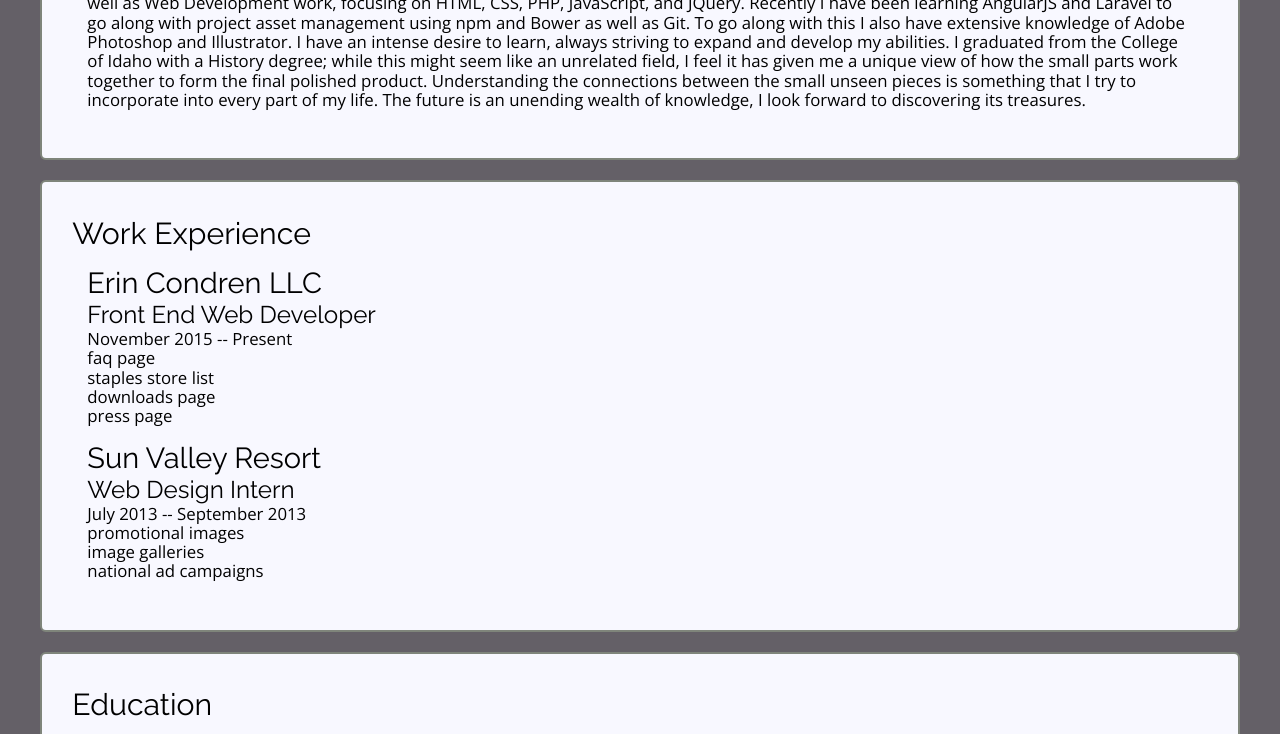
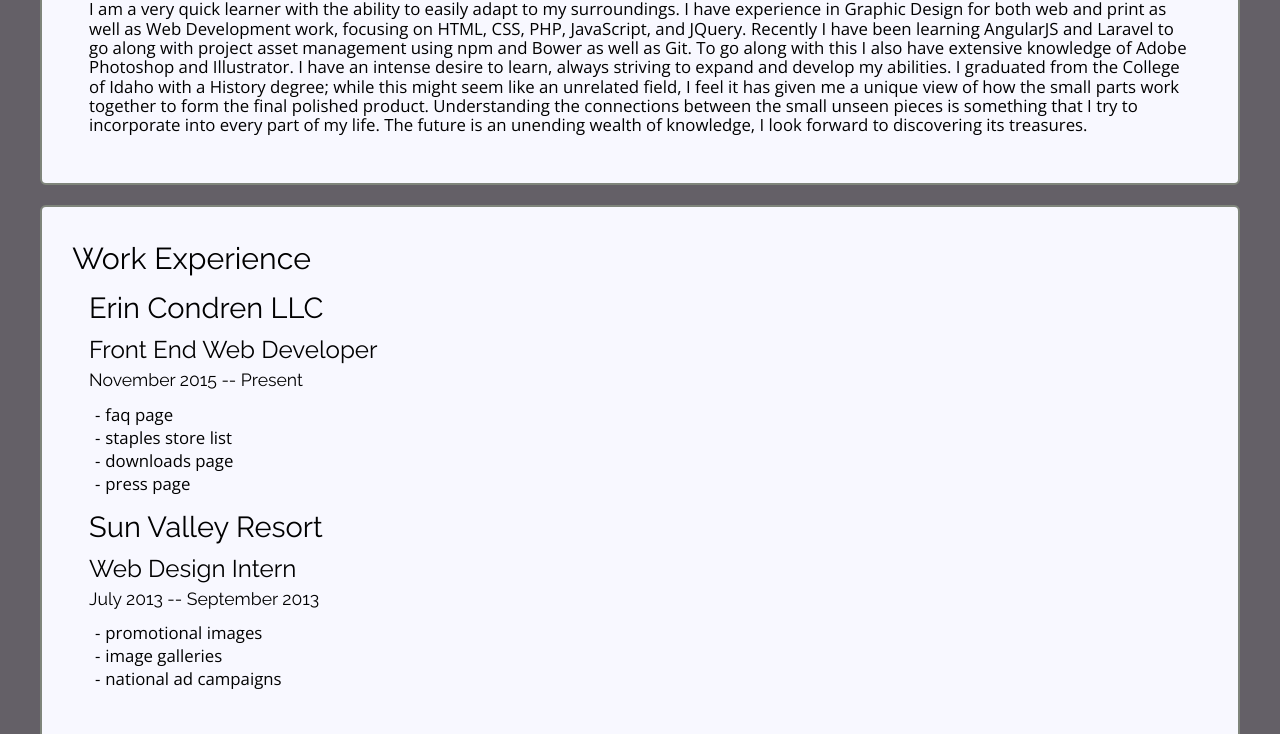
Before and after one commit to skunkface/jsonresume, a website: page public/resume.html in a window 1280 px wide. Shown: the part 310-1044 px from the top of the page. Drawn offline with nearby package versions, Linux system fonts and the light colour scheme.

Commit message:
changed applicable p tags to ul/li

```diff
--- a/public/css/default.css
+++ b/public/css/default.css
@@ -1,7 +1,6 @@
 body {
   background-color: #646067;
 }
-
 
 .resume-holder section {
   font-size: 1em;
@@ -16,7 +15,7 @@
 }
 
 .resume-holder section article {
-  margin: .9em;
+  margin: .9em 1em;
 }
 .resume-holder > section:before {
   font-size: 1.8em;
@@ -40,6 +39,7 @@
 
 h3 {
   font-size: 1.44em;
+  margin-bottom: .2em;
  }
 
 h4 {
@@ -47,10 +47,23 @@
   margin-bottom: .2em;
  }
 
+ h6 {
+   font-size: 1.05em;
+ }
+
 p {
-   font-size: 1em;
    line-height: 1.15em;
+   margin: .75em 0;
  }
+
+ul {
+  margin: .05em
+}
+
+li:before {
+  content: '-';
+  margin: 0 .3em;
+}
 
 
 @media screen and (min-width: 1400px) {
--- a/public/css/style.css
+++ b/public/css/style.css
@@ -1,7 +1,28 @@
-/** {
-  margin: 0;
-  padding: 0;
-}*/
+html, body, div, span, applet, object, iframe,
+h1, h2, h3, h4, h5, h6, p, blockquote, pre,
+a, abbr, acronym, address, big, cite, code,
+del, dfn, em, font, img, ins, kbd, q, s, samp,
+small, strike, strong, sub, sup, tt, var,
+dl, dt, dd, ol, ul, li,
+fieldset, form, label, legend,
+table, caption, tbody, tfoot, thead, tr, th, td {
+	margin: 0;
+	padding: 0;
+	border: 0;
+	outline: 0;
+	font-weight: inherit;
+	font-style: inherit;
+	font-family: inherit;
+	vertical-align: baseline;
+}
+
+:focus {
+	outline: 0;
+}
+
+ol, ul {
+	list-style: none;
+}
 
 html {
   font-size: 1em;
@@ -13,11 +34,7 @@
   margin: 0 auto;
 }
 
-.resume-holder section * {
-  margin: 0;
-}
-
-h1, h2, h3, h4, .resume-holder > section:before {
+h1, h2, h3, h4, h6, .resume-holder > section:before {
   font-family: 'Raleway', sans-serif;
   font-weight: 400;
 }
--- a/public/js/resume.js
+++ b/public/js/resume.js
@@ -78,12 +78,14 @@
 
     elemBuilder('h2', work[job].company, workHolder);
     elemBuilder('h3', work[job].position, workHolder);
-    elemBuilder('p', work[job].startDate + " -- " + work[job].endDate, workHolder);
+    elemBuilder('h6', work[job].startDate + " -- " + work[job].endDate, workHolder);
+
+    elemBuilder('p', work[job].summary, workHolder);
 
     var workHighlights = work[job].highlights;
-    var highlightHolder = document.createElement('div');
+    var highlightHolder = document.createElement('ul');
     for (var highlight in workHighlights) {
-      elemBuilder('p', workHighlights[highlight], highlightHolder);
+      elemBuilder('li', workHighlights[highlight], highlightHolder);
     }
     workHolder.appendChild(highlightHolder);
 
```
